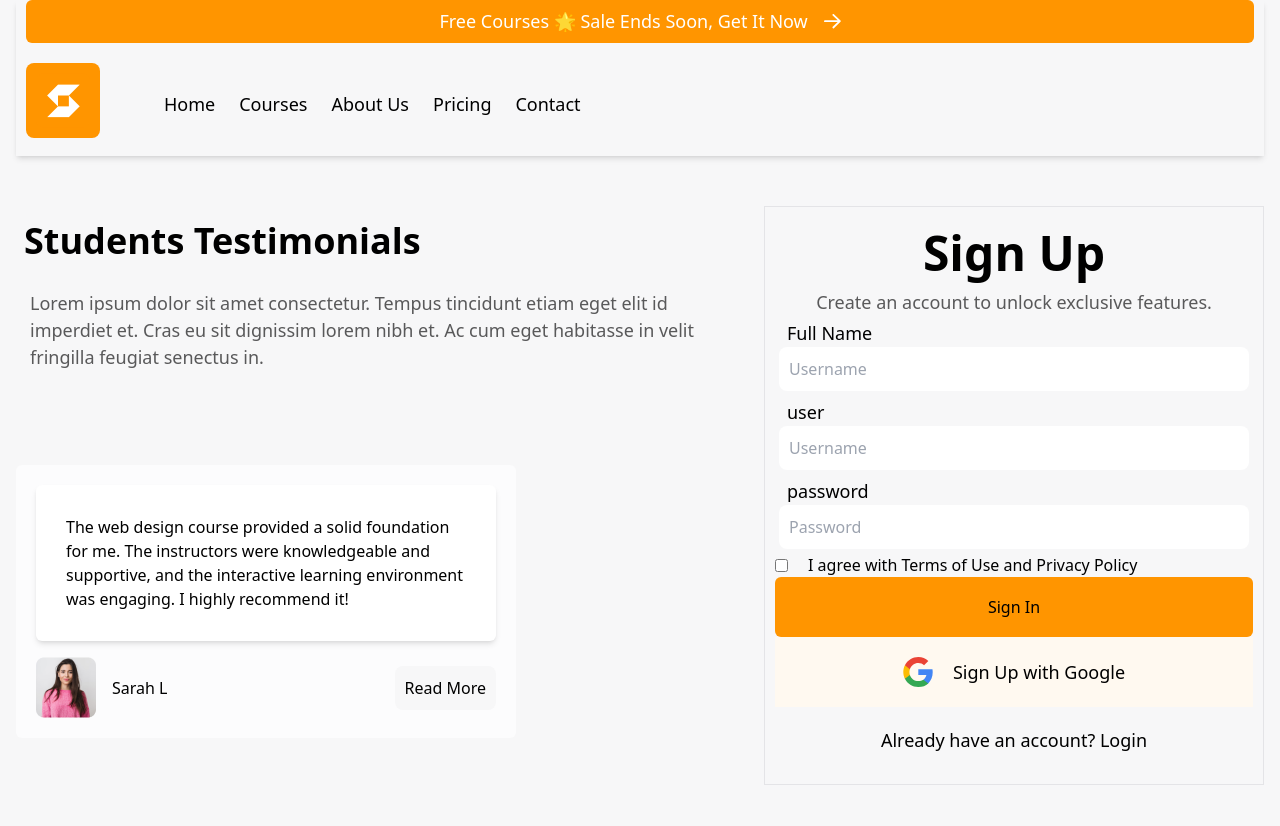
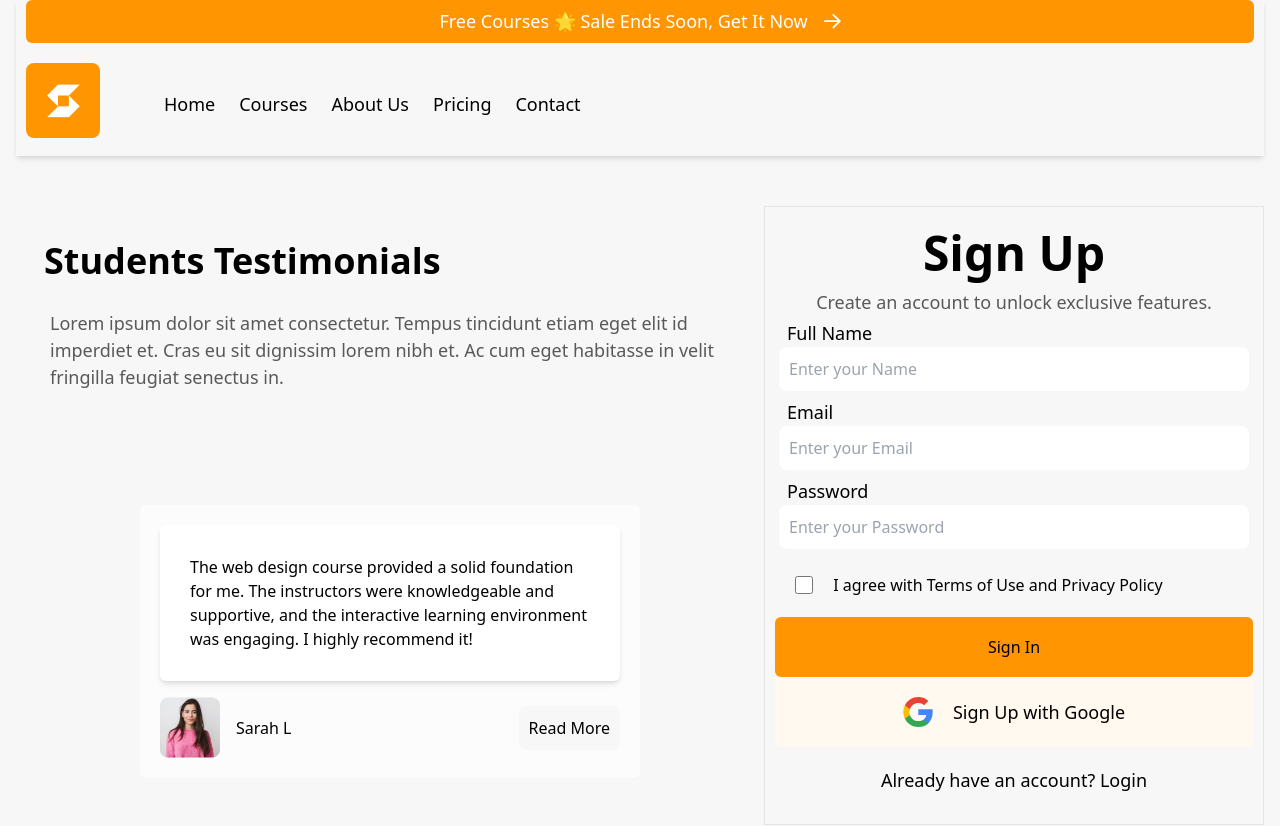
Before and after one commit to HikmatullohAbdullayev/online-course, a React (Vite) app: page /signup in a window 1280 px wide. Shown: the top 826 px of the page. Built offline with nearby package versions, Linux system fonts and the light colour scheme.

Commit message:
kamchiliklari bor

```diff
--- a/src/pages/login/components/Signup2.jsx
+++ b/src/pages/login/components/Signup2.jsx
@@ -25,10 +25,10 @@ const Signup2 = () => {
   };
   const userDataChek = JSON.parse(localStorage.getItem("userData"));
   return (
-    <section className="flex  justify-between items-start ">
+    <section className="flex  justify-between items-start table1005:flex-col table1005:items-center table1005:gap-30 ">
       <div className="flex flex-col items-start ">
-        <div className="flex flex-col justify-between items-start ">
-          <h2 className="font-600 text-title36 p-8">Students Testimonials</h2>
+        <div className="flex flex-col justify-between items-start  p-20">
+          <h2 className="font-600 text-title36 p-8 table1005:text-subTitle24">Students Testimonials</h2>
           <p className="font-500 text-text18 text-text p-14">
             Lorem ipsum dolor sit amet consectetur. Tempus tincidunt etiam eget
             elit id imperdiet et. Cras eu sit dignissim lorem nibh et. Ac cum
@@ -36,8 +36,8 @@ const Signup2 = () => {
           </p>
         </div>
 
-        <div className=" max-w-[500px] w-full  gap-20 mt-80   ">
-          <div className="flex flex-col p-20 bg-[#fcfcfd] rounded-6 hover:shadow-md">
+        <div className=" max-w-[500px] w-full  mx-auto gap-20 mt-80   ">
+          <div className="flex flex-col p-20  bg-[#fcfcfd] rounded-6 hover:shadow-md">
             <p className="p-30 bg-white rounded-6  shadow-md">
               The web design course provided a solid foundation for me. The
               instructors were knowledgeable and supportive, and the interactive
@@ -57,47 +57,47 @@ const Signup2 = () => {
         </div>
       </div>
       <div className="max-w-[500px] w-full border border-shadow p-10  ">
-        <p className="font-600 text-title48 text-center">Sign Up</p>
+        <p className="font-600 text-title48 text-center table1005:text-title36">Sign Up</p>
         <p className="text-text18 text-center text-text">Create an account to unlock exclusive features.</p>
         <form className="">
           <div className="p-4">
-            <label htmlFor="name" className="text-text18 w-full p-8">Full Name</label>
+            <label htmlFor="name" className="text-text18 w-full p-8 mb-12">Full Name</label>
             <input className="w-full outline-primary border-primary p-10 rounded-8"
               id="name"
               type="text"
-              placeholder="Username"
+              placeholder="Enter your Name"
               value={username}
               required
               onChange={(e) => setUsername(e.target.value)}
             />
           </div>
           <div className="p-4">
-            <label htmlFor="user" className="text-text18 w-full p-8">user</label>
+            <label htmlFor="user" className="text-text18 w-full p-8 mb-12">Email</label>
             <input
             className="w-full outline-primary border-primary p-10 rounded-8"
               id="user"
-              type="text"
-              placeholder="Username"
+              type="email"
+              placeholder="Enter your Email"
               value={fullName}
               onChange={(e) => setFullName(e.target.value)}
               required
             />
           </div>
           <div className="p-4">
-            <label htmlFor="password" className="text-text18 w-full p-8">password</label>
+            <label htmlFor="password" className="text-text18 w-full p-8 mb-12">Password</label>
             <input
             className="w-full outline-primary border-primary p-10 rounded-8"
               id="password"
               type="password"
-              placeholder="Password"
+              placeholder="Enter your Password"
               value={password}
               onChange={(e) => setPassword(e.target.value)}
               required
             />
           </div>
-          <div className="flex justify-center items-center gap-20">
-          <input className="" type="checkbox" name="chekbox" id="chekbox" />
-          <label className=" w-full " htmlFor="chekbox">I agree with Terms of Use and Privacy Policy</label>
+          <div className="flex justify-center items-center gap-20 p-20">
+          <input className="w-20 h-20" type="checkbox" name="chekbox" id="chekbox" />
+          <label className=" w-full  " htmlFor="chekbox">I agree with Terms of Use and Privacy Policy</label>
           </div>
           <button className="w-full bg-primary py-18 rounded-6 " onClick={() => handleSignUp()} type="submit">
 
```
